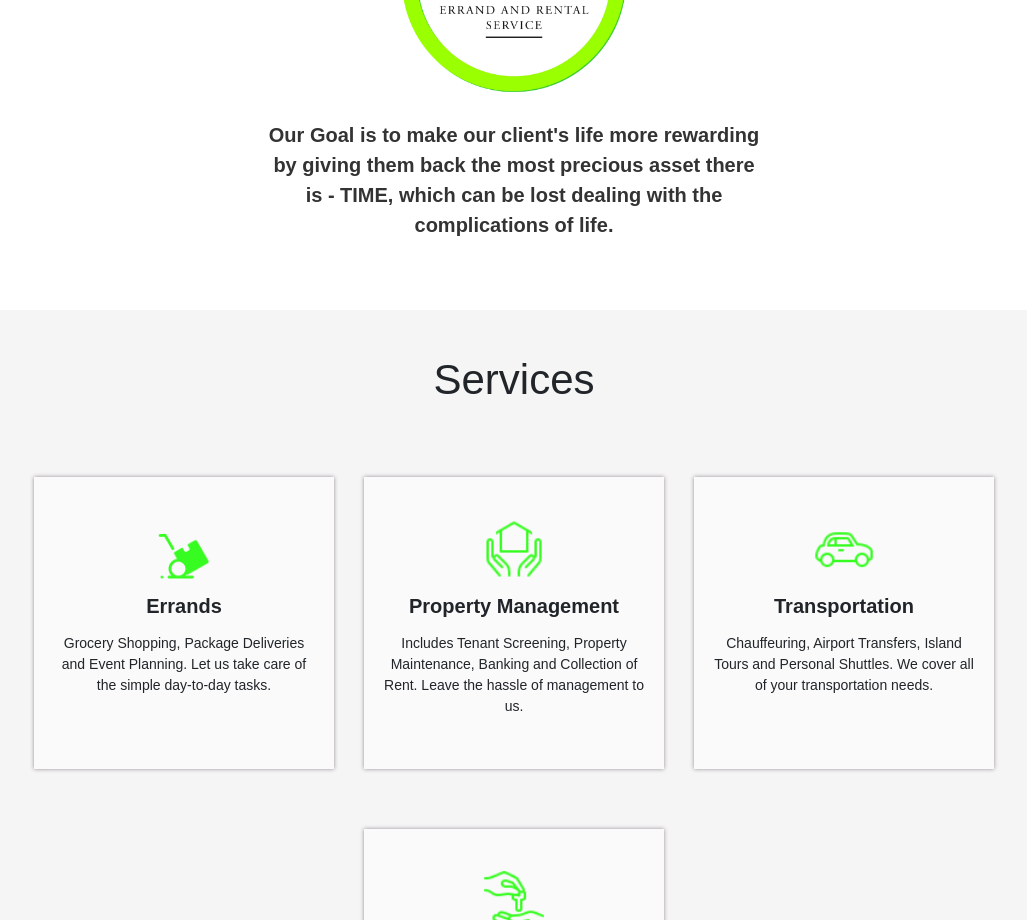
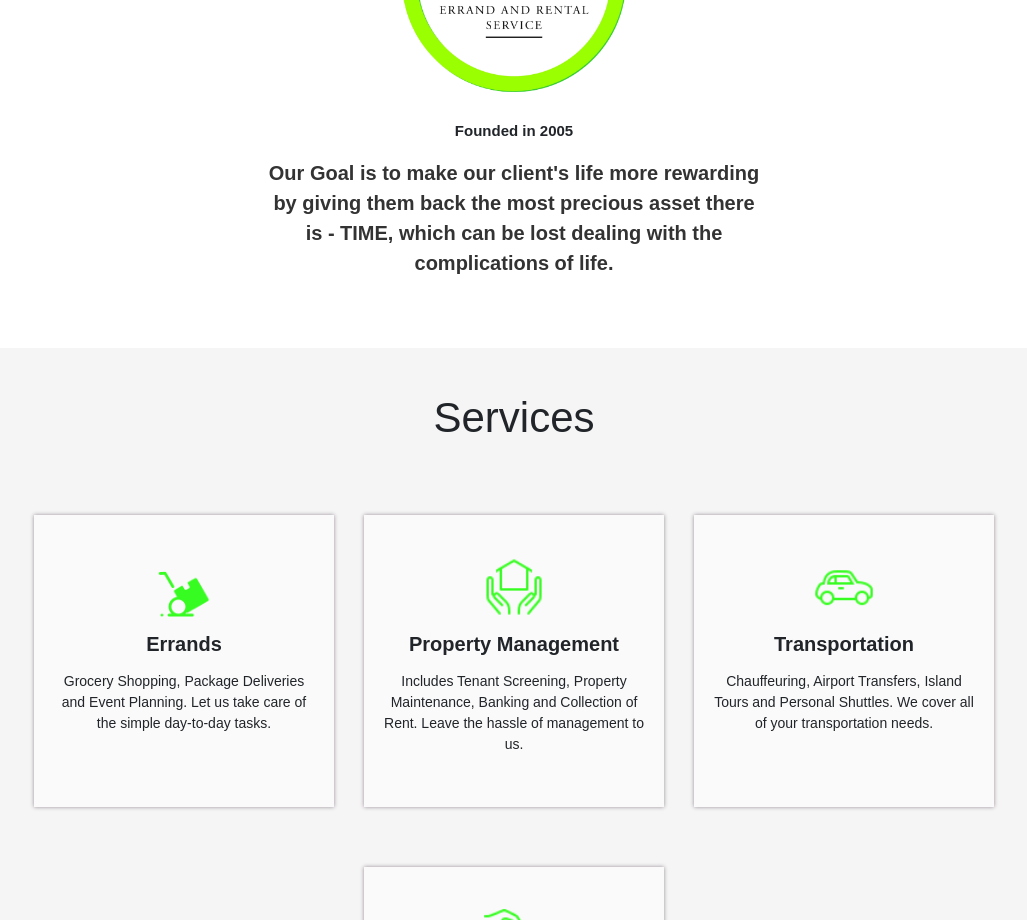
Before and after one commit to hades102zues/atwellerand_ssr, a Next.js app: page / in a window 1280 px wide. Shown: the part 820-1740 px from the top of the page, without its empty margins (126-1153 px from the left). Built offline with nearby package versions, Linux system fonts and the light colour scheme.

Commit message:
Added the founding year

```diff
--- a/About/Sections/Company/Company.module.css
+++ b/About/Sections/Company/Company.module.css
@@ -17,6 +17,10 @@
   margin-bottom: 10rem;
 }
 
+.founded {
+  font-size: 15px;
+  font-weight: 550;
+}
 .company_signature_space {
   display: flex;
   justify-content: center;
@@ -40,7 +44,7 @@
 }
 
 .company_name {
-  margin-top: 1.5rem;
+  margin-top: 1.7rem;
   font-size: 3.2rem;
   font-weight: 300;
   text-align: center;
--- a/About/Sections/Company/Company.tsx
+++ b/About/Sections/Company/Company.tsx
@@ -16,6 +16,7 @@ const Company: React.FC = () => {
                 className={styles.company_logo}
               />
             </div>
+            <p className={styles.founded}>Founded in 2005</p>
             <h2 className={styles.company_name}>
               ASDA Errand & Rental Service
             </h2>
--- a/Home/Sections/About/About.module.css
+++ b/Home/Sections/About/About.module.css
@@ -13,9 +13,17 @@
   background-color: fff;
 }
 
+.founded {
+  font-size: 15px;
+  font-weight: 550;
+  text-align: center;
+  margin-bottom: 15px;
+}
+
 .companyDescribe {
   display: flex;
-    justify-content: center;
+  flex-direction: column;
+  align-items: center;
   margin-top: 7rem;
 }
 
--- a/Home/Sections/About/About.tsx
+++ b/Home/Sections/About/About.tsx
@@ -6,9 +6,7 @@ const About: React.FC = () => (
     <div className={styles.wrapper}>
       <div className={styles.describe_space}>
         <div className={styles.companyDescribe}>
-          {/* {<div className={styles.companyDescribe__companyLogoBox}>
-                    <img src={logo} alt="company_logo" />
-                </div>} */}
+          <p className={styles.founded}>Founded in 2005</p>
           <article className={styles.companyDescribe__companyDescription}>
             <p className={styles.description}>
               Our Goal is to make our client's life more rewarding by giving
```
Lines whose indentation alone changed are shown as unchanged.
